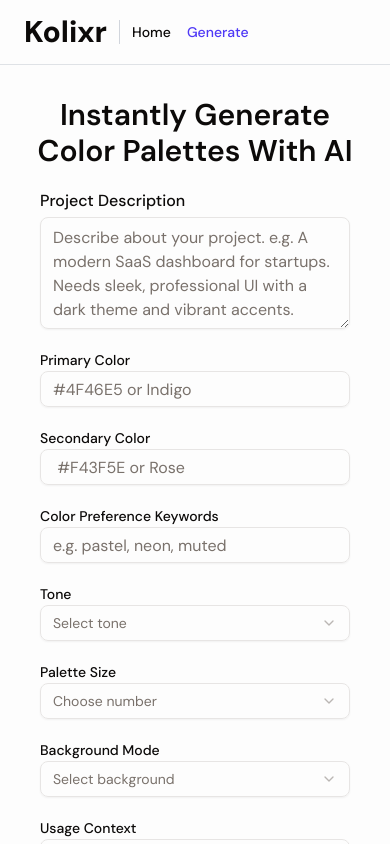
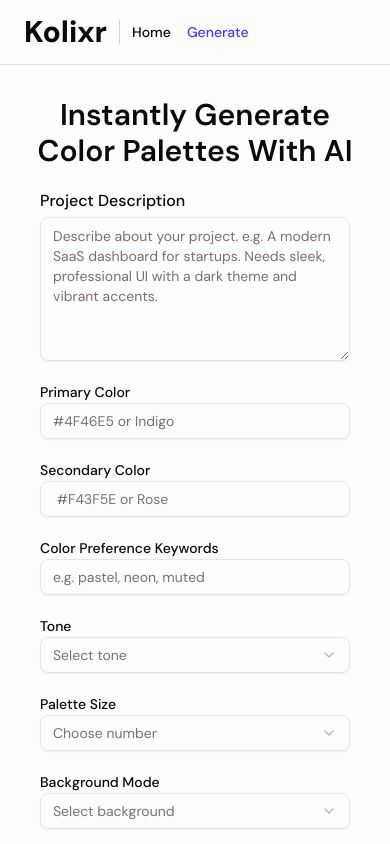
Before and after one commit to Prakash1185/Kolixr, a Next.js app: page /generate in a window 390 px wide. Shown: the top 844 px of the page. Built offline with nearby package versions, Linux system fonts and the light colour scheme.

Commit message:
fix:minor ui fixes

```diff
--- a/components/homepage.jsx
+++ b/components/homepage.jsx
@@ -75,8 +75,7 @@ const Homepage = () => {
           variants={fadeUp}
           className="text-sm sm:text-lg md:text-xl text-gray-700 mt-3 sm:leading-8 max-w-sm sm:max-w-xl md:max-w-3xl"
         >
-          Instantly generate beautiful, custom color palettes using AI — no
-          design skills needed. Perfect for devs, designers, and curious minds.
+          Instantly generate beautiful, custom color palettes using AI —  Perfect for devs, designers, and curious minds.
         </motion.p>
 
         {/* CTA Button */}
--- a/components/input-form.jsx
+++ b/components/input-form.jsx
@@ -44,26 +44,26 @@ const InputForm = ({ onGenerate, loading }) => {
           required
           name="description"
           placeholder="Describe about your project. e.g. A modern SaaS dashboard for startups. Needs sleek, professional UI with a dark theme and vibrant accents."
-          className="min-h-20 max-h-28"
+          className="min-h-36 sm:max-h-28 text-sm"
         />
       </div>
 
       {/* Primary, Secondary & Color Preference */}
-      <div className="grid grid-cols-1 sm:grid-cols-2 md:grid-cols-3 gap-4 gap-y-6">
+      <div className="grid grid-cols-1 sm:grid-cols-2 md:grid-cols-3 gap-4 gap-y-6 ">
         <div className="w-full">
           <Label className="block mb-1">Primary Color</Label>
-          <Input name="primaryColor" type="text" placeholder="#4F46E5 or Indigo" />
+          <Input name="primaryColor" type="text" placeholder="#4F46E5 or Indigo"  className={"text-sm"}/>
         </div>
         <div className="w-full">
           <Label className="block mb-1">Secondary Color</Label>
-          <Input name="secondaryColor" type="text" placeholder=" #F43F5E or Rose" />
+          <Input name="secondaryColor" type="text" placeholder=" #F43F5E or Rose"  className={"text-sm"}/>
         </div>
         <div className="w-full">
           <Label className="block mb-1">Color Preference Keywords</Label>
           <Input
             name="colorPreference"
             type="text"
-            placeholder="e.g. pastel, neon, muted"
+            placeholder="e.g. pastel, neon, muted" className={"text-sm"}
           />
         </div>
       </div>
@@ -159,6 +159,7 @@ const InputForm = ({ onGenerate, loading }) => {
             name="inspiration"
             type="text"
             placeholder="Nature, Dreamy, etc"
+            className={"text-sm"}
           />
         </div>
       </div>
```
